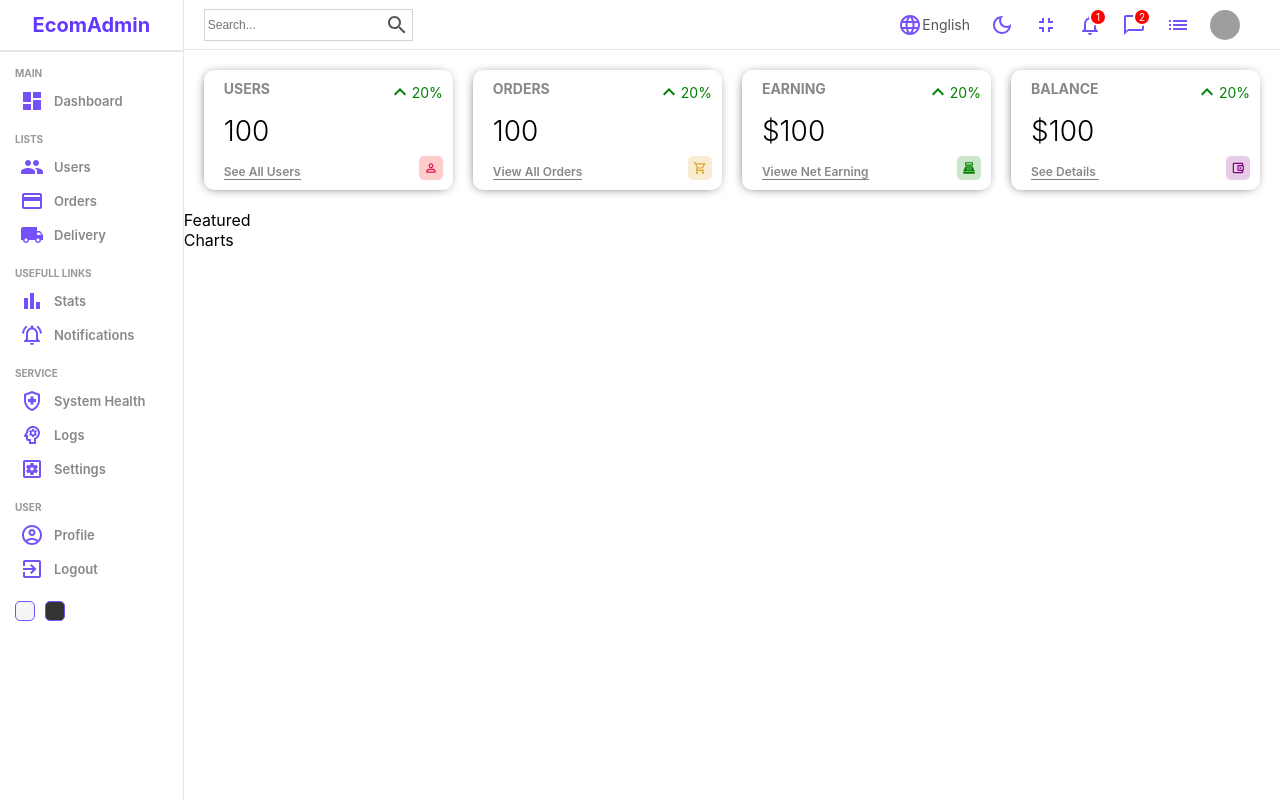
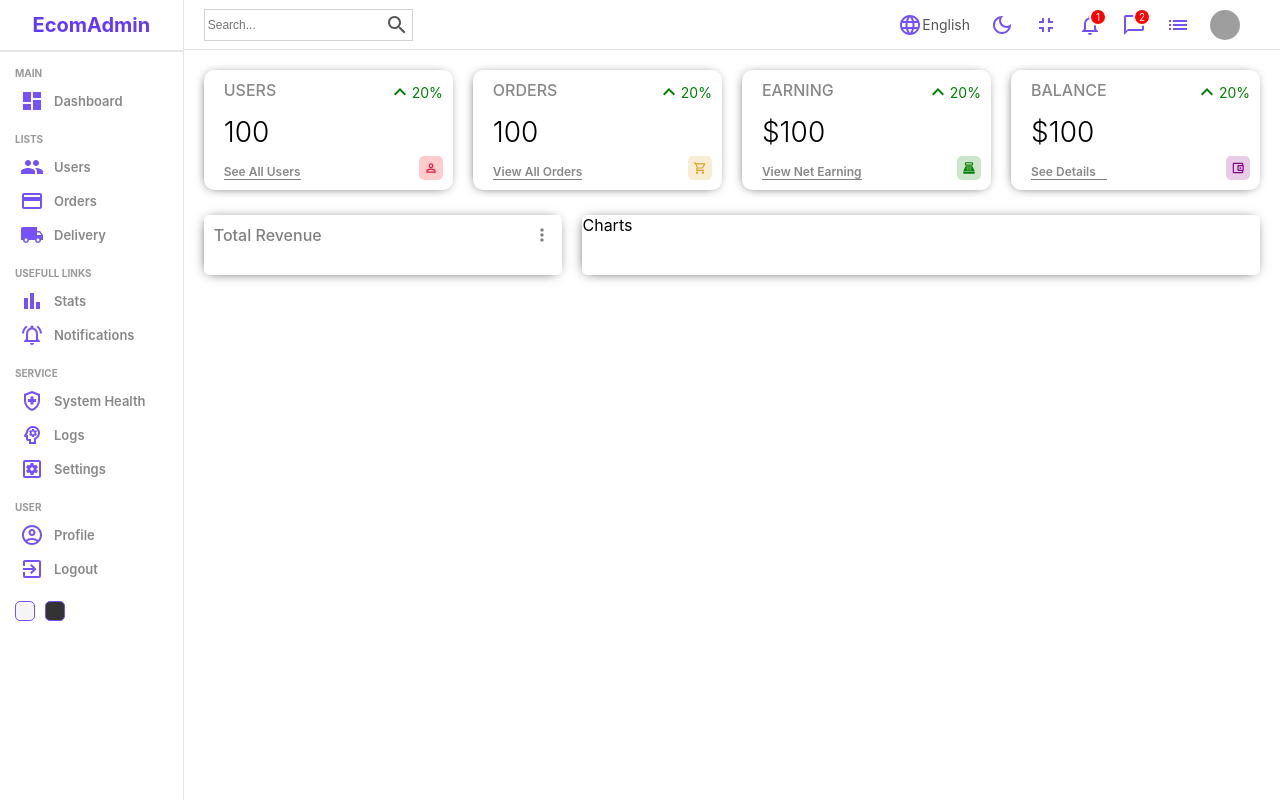
Before and after one commit to tdmitryny/Dashboard, a React (Create React App) app: page / in a window 1280 px wide. Built offline with nearby package versions, Linux system fonts and the light colour scheme; grey boxes are pictures that could not be loaded.

Commit message:
Fix dependencies

```diff
--- a/package.json
+++ b/package.json
@@ -11,6 +11,7 @@
     "@testing-library/react": "^13.2.0",
     "@testing-library/user-event": "^13.5.0",
     "react": "^18.1.0",
+    "react-circular-progressbar": "^2.0.4",
     "react-dom": "^18.1.0",
     "react-router-dom": "^6.3.0",
     "react-scripts": "5.0.1",
--- a/src/components/charts/charts.css
+++ b/src/components/charts/charts.css
@@ -0,0 +1,7 @@
+.chart {
+  display: flex;
+  flex: 4;
+  -webkit-box-shadow: -1px 1px 12px -5px #000000;
+  box-shadow: -1px 1px 12px -5px #000000;
+  border-radius: 5px;
+}
--- a/src/components/featured/Featured.jsx
+++ b/src/components/featured/Featured.jsx
@@ -1,8 +1,20 @@
+import MoreVertOutlinedIcon from '@mui/icons-material/MoreVertOutlined';
 import './featured.css'
 
 export const Featured =()=> {
   return (
-    <div className='featured'>Featured</div>
+    <div className='featured'>
+        <div className="top__feature">
+            <h1 className="titles">Total Revenue</h1>
+            <MoreVertOutlinedIcon fontSize='small'/>
+        </div>
+        <div className="bottom">
+            <div className="featured__chart">
+                {/* https://www.npmjs.com/package/react-circular-progressbar */}
+
+            </div>
+        </div>
+    </div>
   )
 }
 
--- a/src/components/featured/featured.css
+++ b/src/components/featured/featured.css
@@ -0,0 +1,19 @@
+.featured {
+  flex: 2;
+  -webkit-box-shadow: -1px 1px 12px -5px #000000;
+  box-shadow: -1px 1px 12px -5px #000000;
+  border-radius: 5px;
+  padding: 10px;
+}
+
+.top__feature {
+  display: flex;
+  justify-content: space-between;
+  align-items: center;
+  color: gray;
+}
+
+.titles {
+  font-size: 16px;
+  font-weight: 500;
+}
--- a/src/components/widget/Widget.jsx
+++ b/src/components/widget/Widget.jsx
@@ -39,7 +39,7 @@ switch(type){
     data ={
         title:"EARNING",
         isMoney:true,
-        link: "Viewe Net Earning",
+        link: "View Net Earning",
         icon: (
             <PointOfSaleOutlinedIcon className='icon__widget'
             style={{color:"green",
--- a/src/pages/home/home.css
+++ b/src/pages/home/home.css
@@ -6,8 +6,13 @@
   flex: 6;
 }
 
-.widgets {
+.widgets,
+.charts {
   display: flex;
   padding: 20px;
   gap: 20px;
 }
+
+.charts {
+  padding: 5px 20px;
+}
```
Also changed, not shown: 1 other file (tests, documents, lock files or other folders).
